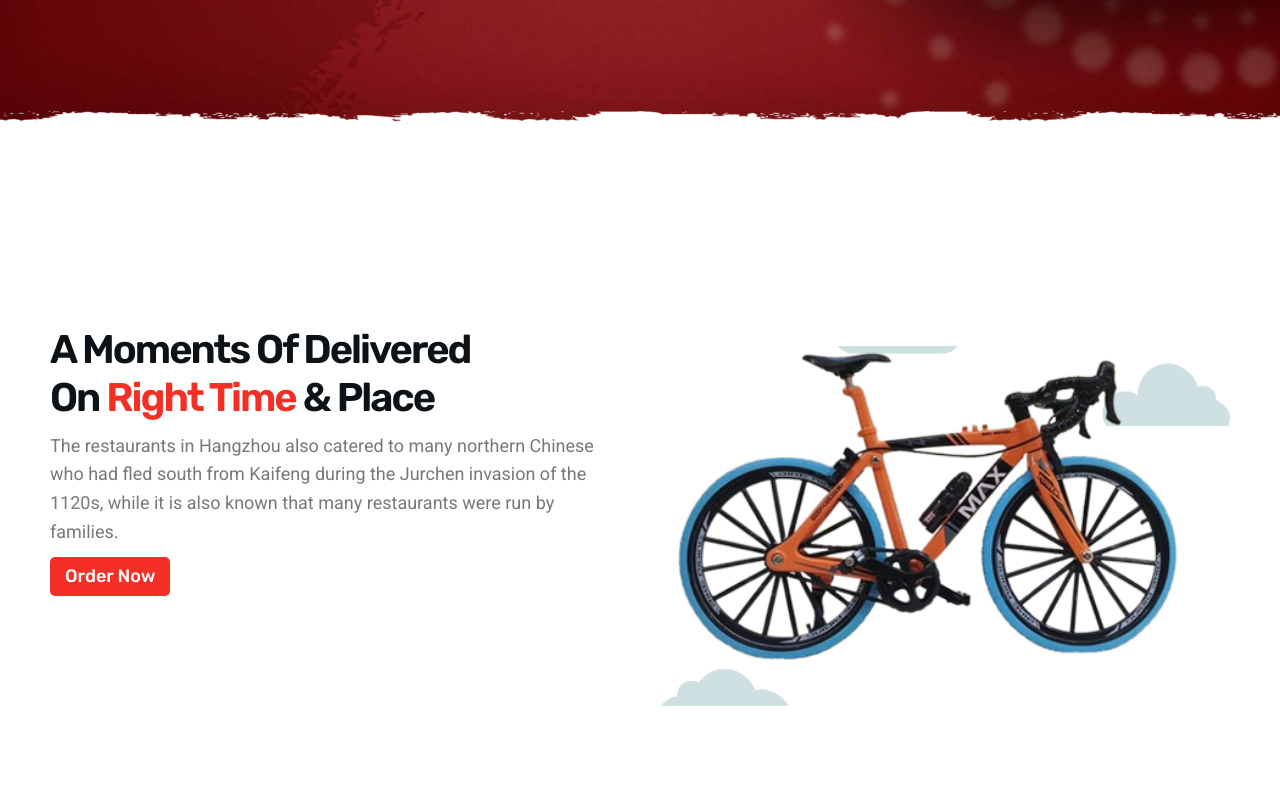
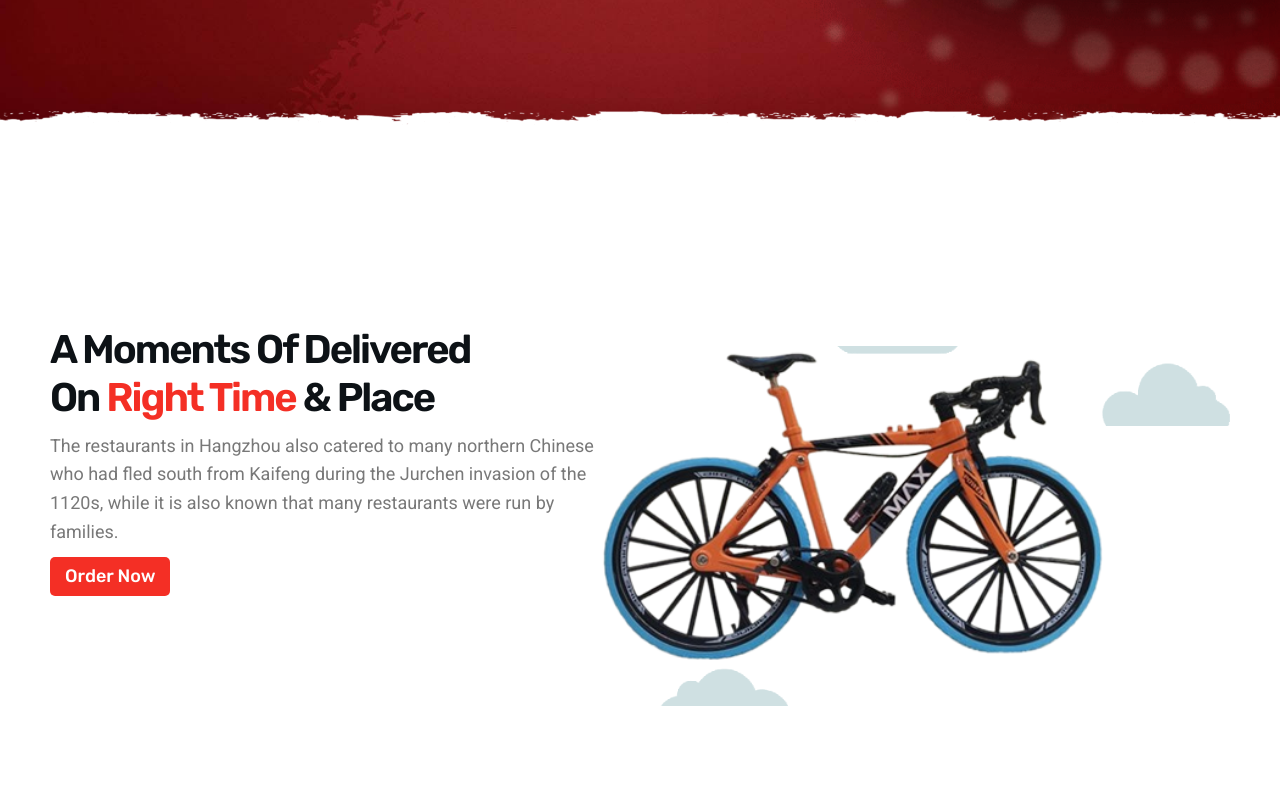
Before and after one commit to azgar125/personal, a plain HTML site: page index.html in a window 1280 px wide. Shown: the part 4393-5189 px from the top of the page. Drawn offline with nearby package versions, Linux system fonts and the light colour scheme.

Commit message:
Update style.css

```diff
--- a/assets/css/style.css
+++ b/assets/css/style.css
@@ -944,7 +944,7 @@ span{
 .delivery-boy{
   position: absolute;
   top: 0;
-  left: 100px;
+  left: 25px;
   width: 90%;
   height: 90%;
   object-fit:contain;
```
